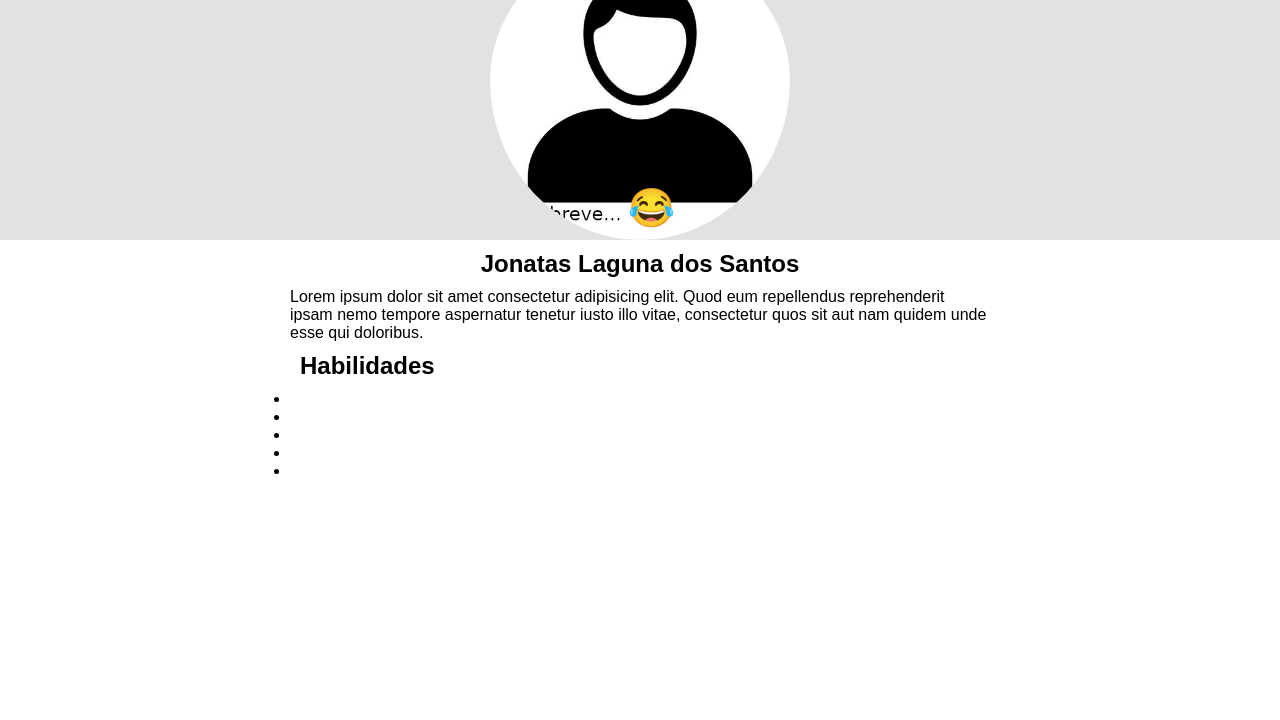
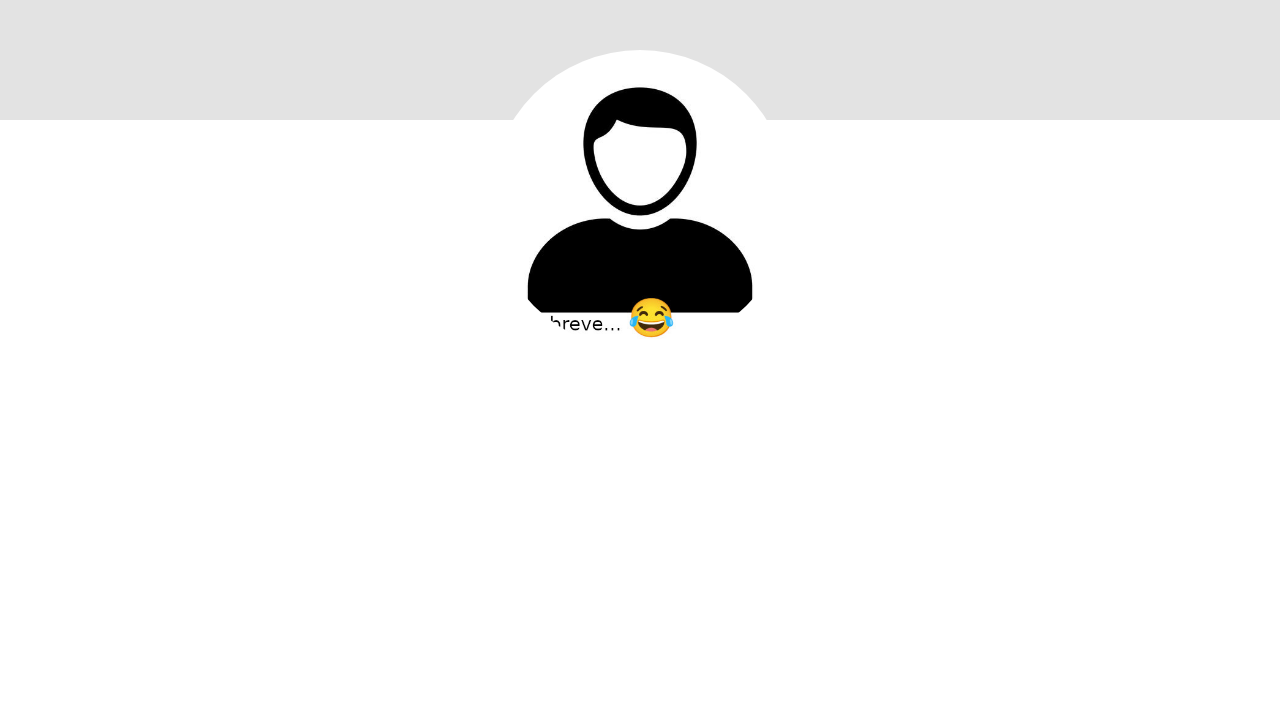
Before and after one commit to jonataslaguna/portfolio, a plain HTML site: page index.html in a window 1280 px wide. Shown: the part 80-800 px from the top of the page. Drawn offline with Linux system fonts and the light colour scheme.

Commit message:
Posicionamento da imagem

```diff
--- a/index.html
+++ b/index.html
@@ -8,27 +8,19 @@
     <link rel="stylesheet" href="style.css">
 </head>
 <body>
-    <main>
         <header>
+            <h1>Jonatas Laguna</h1>
             <img src="foto-perfil-exemplo.jpg" alt="foto do Jonatas" width="300px">
         </header>
-        <article>
-          <h1>Jonatas Laguna dos Santos</h1>
-
-          <p>Lorem ipsum dolor sit amet consectetur adipisicing elit. Quod eum repellendus reprehenderit ipsam nemo tempore aspernatur tenetur iusto illo vitae, consectetur quos sit aut nam quidem unde esse qui doloribus.</p>
-
-           <h2>Habilidades</h2>
-           <ul>
-            <li></li>
-            <li></li>
-            <li></li>
-            <li></li>
-            <li></li>
-           </ul>
+           <main>
 
 
-        </article>
-    </main>
 
+
+
+
+
+
+            </main>
 </body>
 </html>
--- a/style.css
+++ b/style.css
@@ -1,33 +1,21 @@
-body{
-    font-family: Arial, Helvetica, sans-serif;
+*{
+    margin: 0;
+    padding: 0;
+    font-family: Arial, Helvetica, sans-serif
 
 }
-* {
-    margin: 0;
-    padding: 0;
+header{
+    background-color: rgba(211, 211, 211, 0.623);
+    text-align: center;
+    height: 200px;
 }
-header{
-    background-color: rgba(211, 211, 211, 0.658);
+header h1{
+    padding: 20px
 }
 img{
-    display: block;
-    margin: auto;
-    border-radius: 50%;
-    padding-top: 20px;
+    border-radius: 100%;
+    position: absolute;
+    top:35%;
+    left: 50%;
+    transform: translate(-50%, -50% );
 }
-h1{
-    text-align: center;
-    margin: 10px;
-}
-article{
-    width: 700px;
-    margin: auto;
-}
-#apresentacao{
-    width: 500px;
-    margin: auto;
-
-}
-h2{
-    margin: 10px;
-}
```
